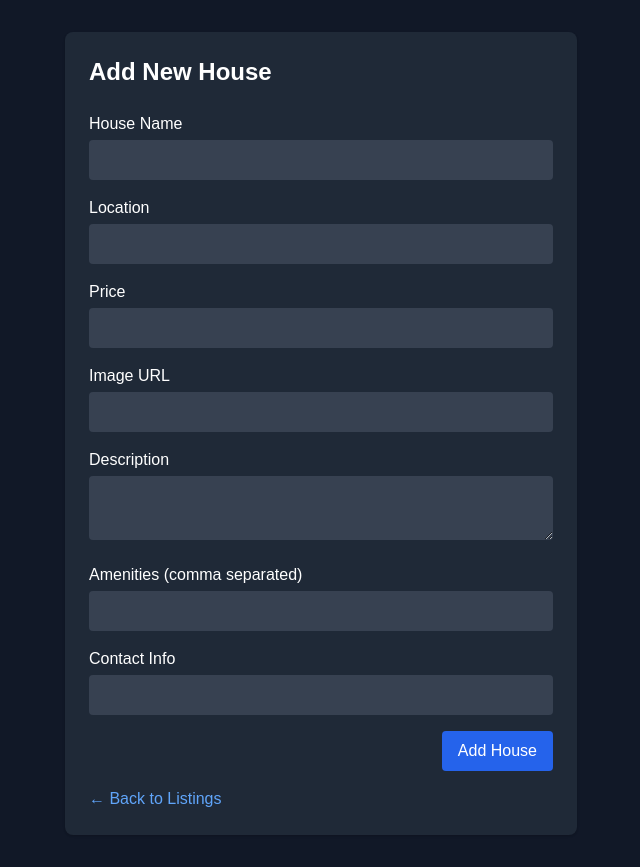
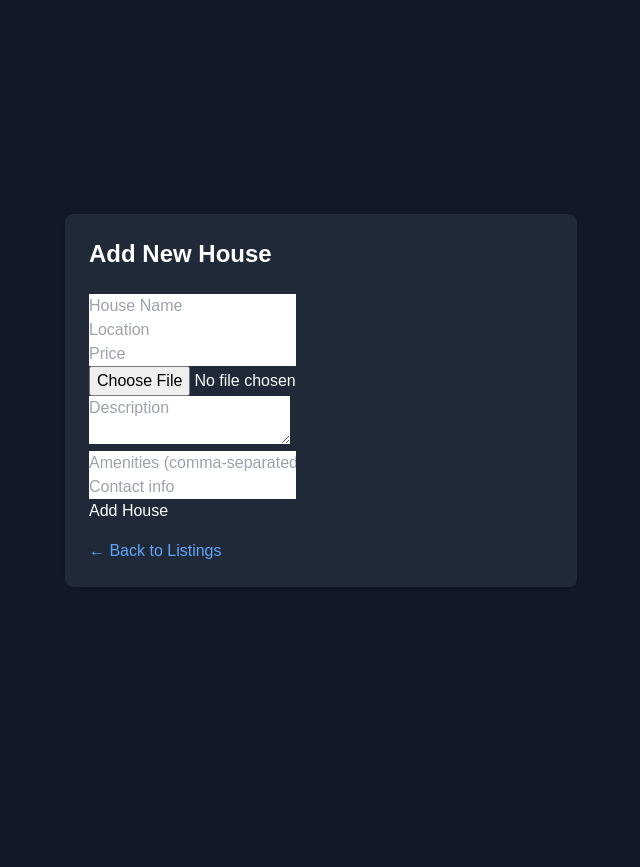
Before and after one commit to NP237-DEV/house-listing-site, a Node project: template views/add.ejs in a window 1280 px wide. Shown: the part 96-963 px from the top of the page, without its empty margins (319-959 px from the left). After the commit the page ends 683 px from the top, so only its background shows below. Run offline with Node 20 templates, Linux system fonts and the light colour scheme; the template is opened without the code that fills it, so the values that code supplies are empty.

Commit message:
Update add.ejs

```diff
--- a/views/add.ejs
+++ b/views/add.ejs
@@ -14,47 +14,16 @@
 <main class="min-h-screen bg-gray-900 text-white flex items-center justify-center px-4 py-8">
   <div class="bg-gray-800 p-6 rounded-lg w-full max-w-lg shadow">
     <h1 class="text-2xl font-bold mb-6">Add New House</h1>
-
-    <form action="/add" method="POST" class="space-y-4">
-      <div>
-        <label class="block mb-1">House Name</label>
-        <input type="text" name="name" class="w-full p-2 rounded bg-gray-700 text-white" required>
-      </div>
-
-      <div>
-        <label class="block mb-1">Location</label>
-        <input type="text" name="location" class="w-full p-2 rounded bg-gray-700 text-white" required>
-      </div>
-
-      <div>
-        <label class="block mb-1">Price</label>
-        <input type="number" name="price" class="w-full p-2 rounded bg-gray-700 text-white" required>
-      </div>
-
-      <div>
-        <label class="block mb-1">Image URL</label>
-        <input type="url" name="image" class="w-full p-2 rounded bg-gray-700 text-white">
-      </div>
-
-      <div>
-        <label class="block mb-1">Description</label>
-        <textarea name="description" class="w-full p-2 rounded bg-gray-700 text-white"></textarea>
-      </div>
-
-      <div>
-        <label class="block mb-1">Amenities (comma separated)</label>
-        <input type="text" name="amenities" class="w-full p-2 rounded bg-gray-700 text-white">
-      </div>
-
-      <div>
-        <label class="block mb-1">Contact Info</label>
-        <input type="text" name="contact" class="w-full p-2 rounded bg-gray-700 text-white">
-      </div>
-
-      <div class="text-right">
-        <button type="submit" class="bg-blue-600 hover:bg-blue-700 px-4 py-2 rounded">Add House</button>
-      </div>
-    </form>
+    <form action="/add" method="POST" enctype="multipart/form-data">
+  <input type="text" name="name" placeholder="House Name" required><br>
+  <input type="text" name="location" placeholder="Location" required><br>
+  <input type="text" name="price" placeholder="Price" required><br>
+  <input type="file" name="image" accept="image/*" required><br>
+  <textarea name="description" placeholder="Description"></textarea><br>
+  <input type="text" name="amenities" placeholder="Amenities (comma-separated)"><br>
+  <input type="text" name="contact" placeholder="Contact info"><br>
+  <button type="submit">Add House</button>
+</form>
 
     <div class="mt-4">
       <a href="/" class="text-blue-400 hover:underline">← Back to Listings</a>
```
